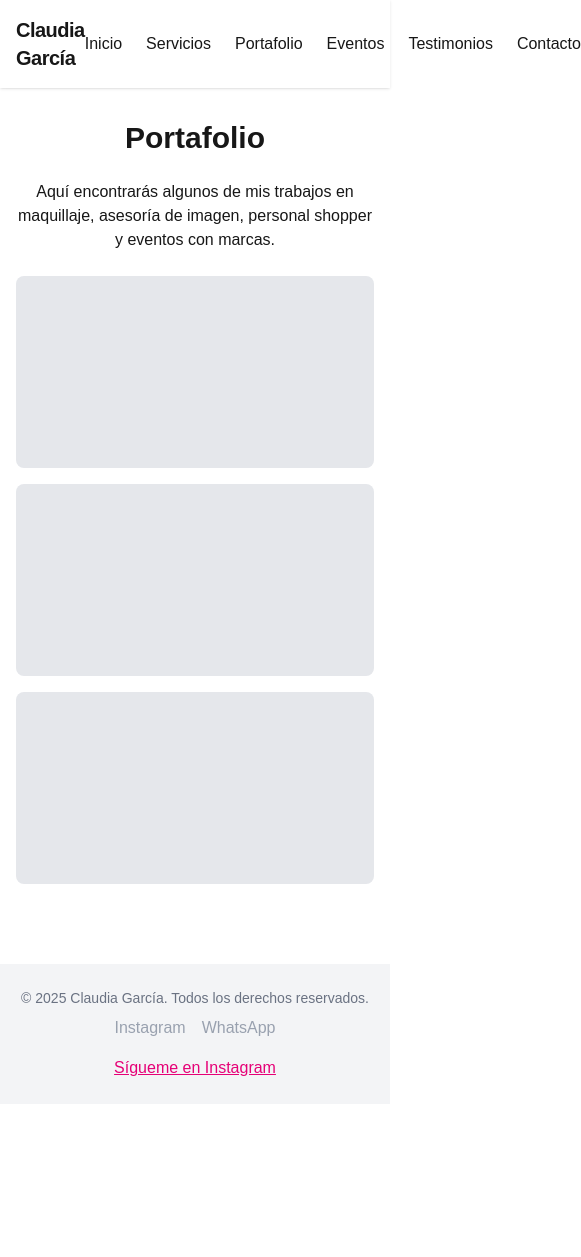
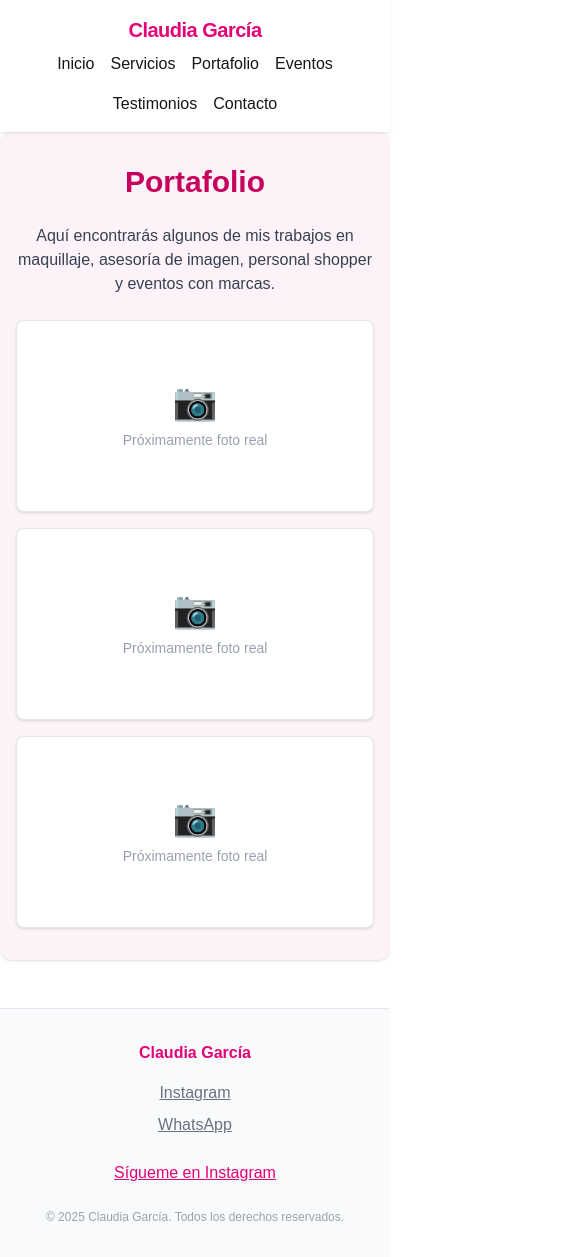
Before and after one commit to dimichiko/Pagina-Claudia-Garcia, a Next.js app: page /portafolio in a window 390 px wide. Shown: the whole page, 581 px wide, since content can reach past the window. Before the commit the page ends 1104 px from the top, so only its background shows below. Built offline with nearby package versions, Linux system fonts and the light colour scheme.

Commit message:
style: mejora visual y responsive en header, footer, portafolio y eventos

```diff
--- a/src/app/eventos/page.tsx
+++ b/src/app/eventos/page.tsx
@@ -1,7 +1,7 @@
 export default function EventosPage() {
   return (
-    <main className="px-4 py-8 max-w-4xl mx-auto">
-      <h1 className="text-3xl font-bold mb-6 text-center">Eventos y Talleres</h1>
+    <main className="px-4 py-8 max-w-4xl mx-auto bg-pink-50 min-h-[70vh] rounded-xl shadow-sm">
+      <h1 className="text-3xl font-bold mb-6 text-center text-pink-700">Eventos y Talleres</h1>
 
       <section className="mb-8">
         <h2 className="text-xl font-semibold mb-1">Próximos Eventos</h2>
@@ -10,10 +10,10 @@ export default function EventosPage() {
 
       <section>
         <h2 className="text-xl font-semibold mb-1">Eventos Realizados</h2>
-        <ul className="list-disc list-inside">
-          <li>Workshop &quot;Descubre tu estilo&quot; con MAC Cosmetics</li>
-          <li>Taller de automaquillaje en Parque Arauco</li>
-          <li>Evento de lanzamiento con Essie Chile</li>
+        <ul className="list-disc list-inside space-y-2">
+          <li className="flex items-center gap-2"><span className="text-2xl text-gray-300">🎤</span>Workshop &quot;Descubre tu estilo&quot; con MAC Cosmetics</li>
+          <li className="flex items-center gap-2"><span className="text-2xl text-gray-300">💄</span>Taller de automaquillaje en Parque Arauco</li>
+          <li className="flex items-center gap-2"><span className="text-2xl text-gray-300">✨</span>Evento de lanzamiento con Essie Chile</li>
         </ul>
       </section>
     </main>
--- a/src/app/portafolio/page.tsx
+++ b/src/app/portafolio/page.tsx
@@ -1,17 +1,20 @@
 export default function PortafolioPage() {
   return (
-    <main className="px-4 py-8 max-w-5xl mx-auto">
-      <h1 className="text-3xl font-bold mb-6 text-center">Portafolio</h1>
+    <main className="px-4 py-8 max-w-5xl mx-auto bg-pink-50 min-h-[70vh] rounded-xl shadow-sm">
+      <h1 className="text-3xl font-bold mb-6 text-center text-pink-700">Portafolio</h1>
 
-      <p className="text-center mb-6">
+      <p className="text-center mb-6 text-gray-700">
         Aquí encontrarás algunos de mis trabajos en maquillaje, asesoría de imagen, personal shopper y eventos con marcas.
       </p>
 
       <div className="grid grid-cols-1 sm:grid-cols-2 md:grid-cols-3 gap-4">
-        {/* Reemplaza con <ImageGallery /> o <Image /> reales después */}
-        <div className="bg-gray-200 h-48 rounded-lg" />
-        <div className="bg-gray-200 h-48 rounded-lg" />
-        <div className="bg-gray-200 h-48 rounded-lg" />
+        {/* Placeholder visual */}
+        {[1,2,3].map((i) => (
+          <div key={i} className="flex flex-col items-center justify-center bg-white border border-gray-200 h-48 rounded-lg shadow gap-2">
+            <span className="text-4xl text-gray-300">📷</span>
+            <span className="text-gray-400 text-sm">Próximamente foto real</span>
+          </div>
+        ))}
       </div>
     </main>
   );
--- a/src/components/Footer.tsx
+++ b/src/components/Footer.tsx
@@ -2,18 +2,19 @@ import { contact } from "@/data/contact";
 
 export default function Footer() {
   return (
-    <footer className="w-full bg-gray-100 py-6 mt-12">
-      <div className="container mx-auto flex flex-col md:flex-row items-center justify-between px-4">
-        <span className="text-sm text-gray-500">© {new Date().getFullYear()} Claudia García. Todos los derechos reservados.</span>
-        <div className="flex gap-4 mt-2 md:mt-0">
-          <a href="#" className="text-gray-400 hover:text-pink-500 transition-colors">Instagram</a>
-          <a href="#" className="text-gray-400 hover:text-pink-500 transition-colors">WhatsApp</a>
+    <footer className="w-full bg-gray-50 py-8 mt-12 border-t border-gray-200">
+      <div className="container mx-auto flex flex-col items-center justify-center gap-4 px-4 text-center">
+        <span className="text-base font-semibold text-pink-600">Claudia García</span>
+        <div className="flex flex-col sm:flex-row gap-2 sm:gap-4 items-center justify-center">
+          <a href={contact.instagram} target="_blank" className="text-gray-500 hover:text-pink-600 underline">Instagram</a>
+          <a href={contact.whatsapp} target="_blank" className="text-gray-500 hover:text-pink-600 underline">WhatsApp</a>
         </div>
-        <div className="w-full text-center mt-4">
-          <a href={contact.instagram} target="_blank" className="text-pink-600 underline">
+        <div className="w-full text-center mt-2">
+          <a href={contact.instagram} target="_blank" className="text-pink-600 underline font-medium">
             Sígueme en Instagram
           </a>
         </div>
+        <span className="text-xs text-gray-400 mt-2">© {new Date().getFullYear()} Claudia García. Todos los derechos reservados.</span>
       </div>
     </footer>
   );
--- a/src/components/Header.tsx
+++ b/src/components/Header.tsx
@@ -12,9 +12,9 @@ const navLinks = [
 export default function Header() {
   return (
     <header className="w-full bg-white shadow-sm sticky top-0 z-50">
-      <nav className="container mx-auto flex items-center justify-between py-4 px-4">
-        <span className="font-bold text-xl tracking-tight">Claudia García</span>
-        <ul className="flex gap-6 text-base font-medium">
+      <nav className="container mx-auto flex flex-col sm:flex-row items-center justify-between py-4 px-4 gap-y-2 text-center">
+        <span className="font-bold text-xl tracking-tight text-pink-600">Claudia García</span>
+        <ul className="flex flex-wrap justify-center gap-4 sm:gap-6 text-base font-medium">
           {navLinks.map((link) => (
             <li key={link.href}>
               <Link href={link.href} className="hover:text-pink-500 transition-colors">
```
